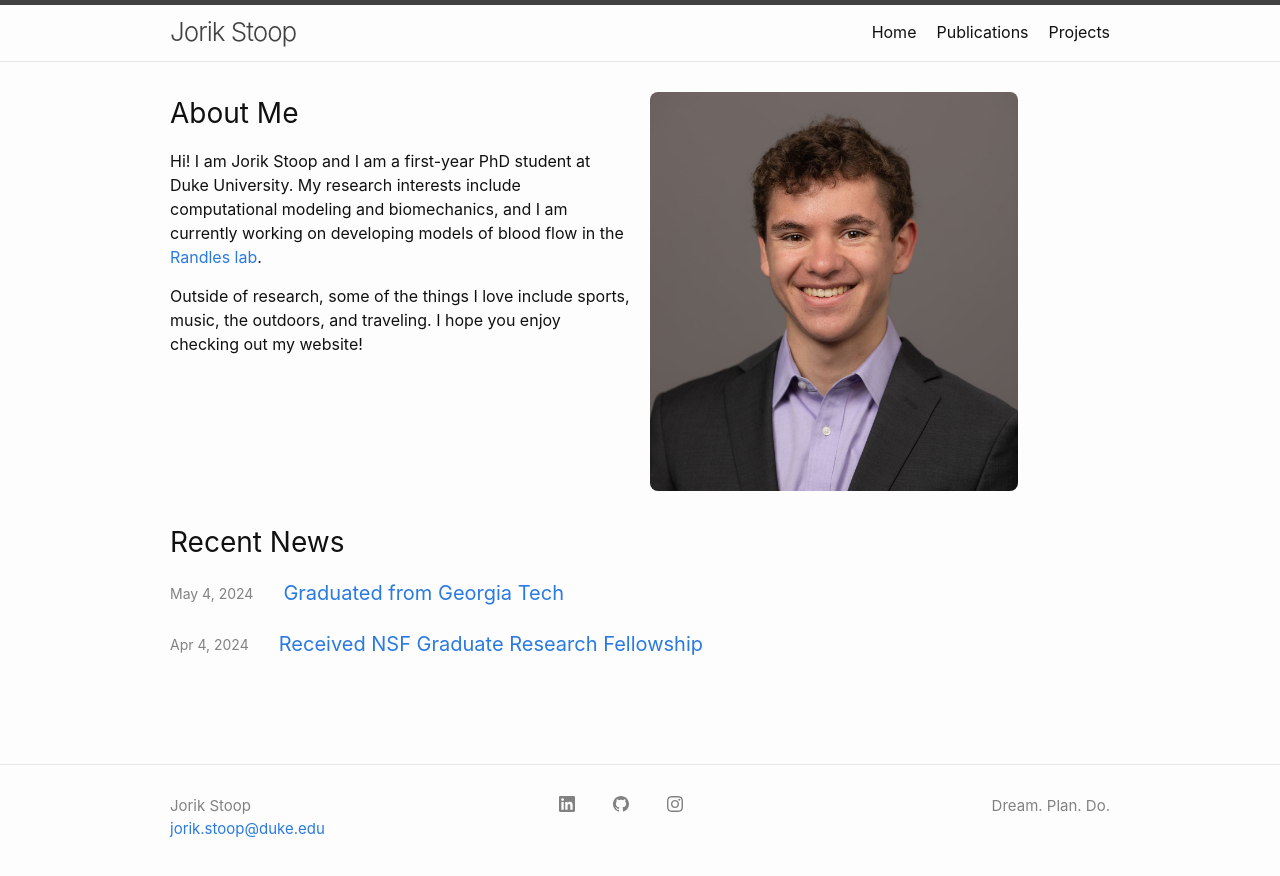
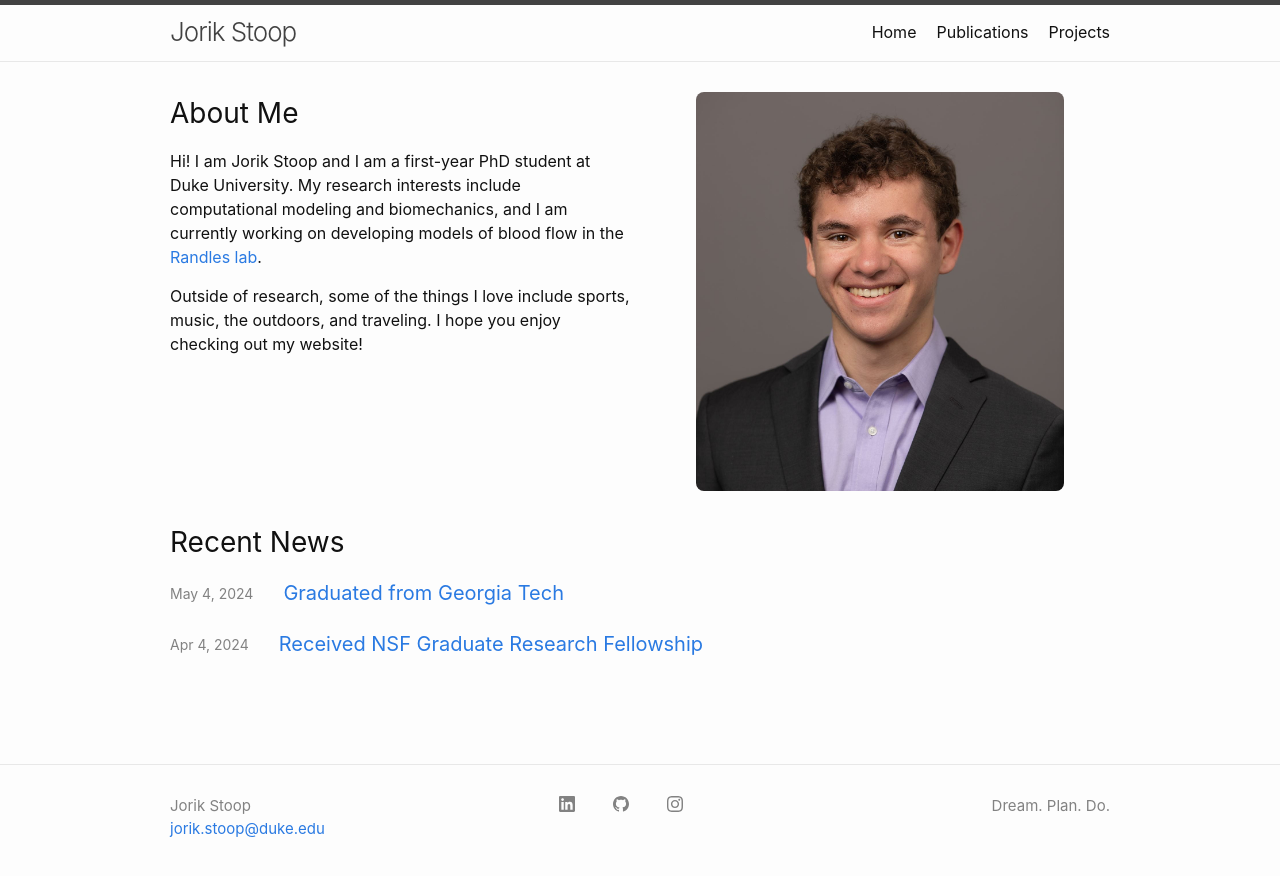
Before and after one commit to jorikstoop/jorikstoop.github.io, a Jekyll site: the page built from index.html, in a window 1280 px wide. Shown: the top 876 px of the page. Built offline with Jekyll 4.4.1, drawn with Linux system fonts in a browser that asks for light colours.

Commit message:
Update _layout.scss

```diff
--- a/_sass/minima/_layout.scss
+++ b/_sass/minima/_layout.scss
@@ -234,7 +234,7 @@
 }
 @include media-query($on-palm) {
   .about-me-container{
-    width: 100%;
+    display: block;
   }
 }
 
@@ -244,6 +244,7 @@
 }
 .about-me-image {
   flex: 1;
+  text-align: center;
 }
 .about-me-image img {
   max-width: 80%;
```
